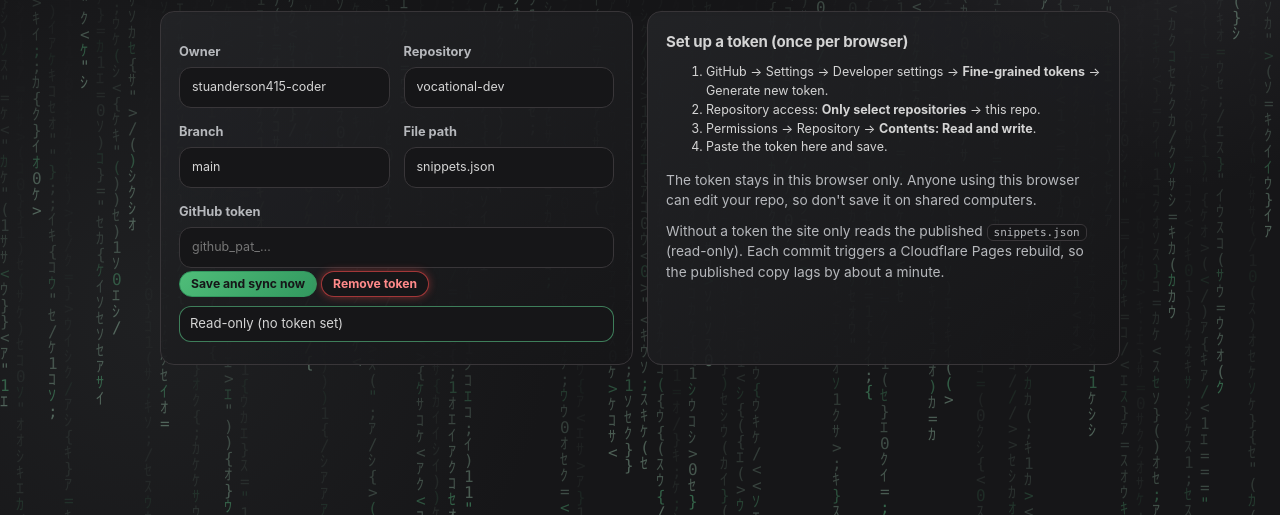
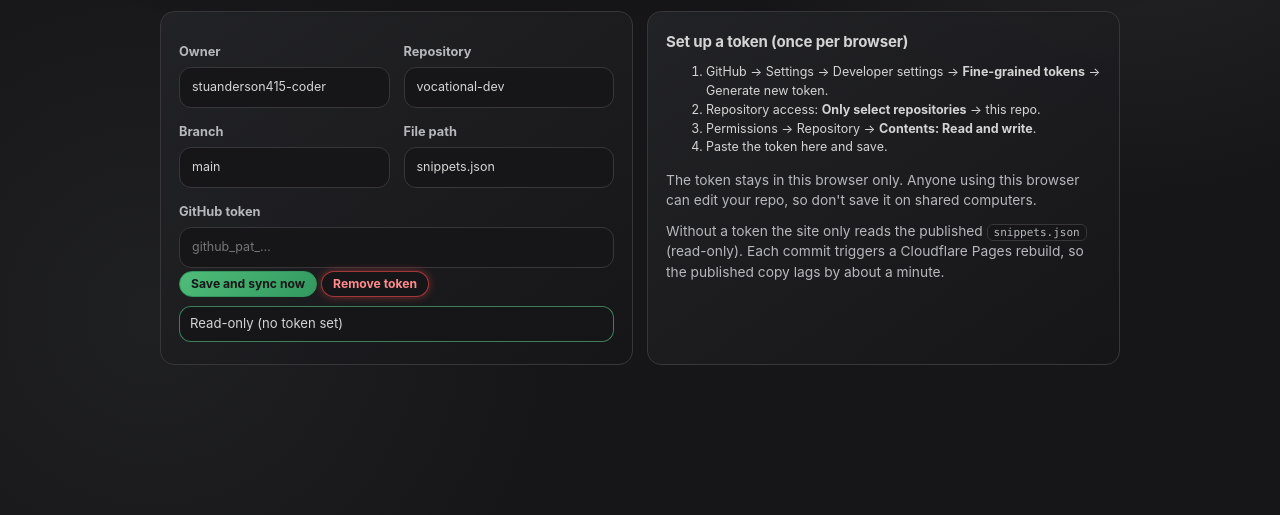
Before and after one commit to stuanderson415-coder/vocational-dev, a plain HTML site: page sync.html in a window 1280 px wide. Shown: the part 285-800 px from the top of the page. Drawn offline with Linux system fonts and the light colour scheme.

Commit message:
no matrix

```diff
--- a/app.js
+++ b/app.js
@@ -131,36 +131,6 @@ document.addEventListener('DOMContentLoaded', () => {
   document.querySelectorAll('nav a').forEach(a => { if (a.getAttribute('href') === here) a.classList.add('active'); });
 });
 
-// Matrix-style falling code background
-document.addEventListener('DOMContentLoaded', () => {
-  if (matchMedia('(prefers-reduced-motion: reduce)').matches) return;
-  const c = document.createElement('canvas');
-  c.id = 'rain';
-  document.body.prepend(c);
-  const ctx = c.getContext('2d');
-  const chars = '01<>/="{}();ｱｲｳｴｵｶｷｸｹｺｻｼｽｾｿ'.split('');
-  const size = 16;
-  let drops = [];
-  function resize() {
-    c.width = innerWidth; c.height = innerHeight;
-    drops = Array.from({ length: Math.ceil(c.width / size) }, () => Math.random() * -50);
-  }
-  resize(); addEventListener('resize', resize);
-  setInterval(() => {
-    const css = getComputedStyle(document.documentElement);
-    ctx.globalCompositeOperation = 'destination-out';
-    ctx.fillStyle = 'rgba(0,0,0,0.08)';
-    ctx.fillRect(0, 0, c.width, c.height);
-    ctx.globalCompositeOperation = 'source-over';
-    ctx.font = size + 'px ' + css.getPropertyValue('--codeFont');
-    drops.forEach((y, i) => {
-      ctx.fillStyle = y % 7 < 1 ? css.getPropertyValue('--secondary') : css.getPropertyValue('--tertiary');
-      ctx.fillText(chars[Math.floor(Math.random() * chars.length)], i * size, y * size);
-      drops[i] = y * size > c.height && Math.random() > 0.975 ? 0 : y + 1;
-    });
-  }, 70);
-});
-
 // Connected-node graph in the header (same idea as the fastigiatalab.com entry page)
 document.addEventListener('DOMContentLoaded', () => {
   const header = document.querySelector('header');
--- a/style.css
+++ b/style.css
@@ -41,7 +41,6 @@ iframe{width:100%;min-height:360px;border:1px solid var(--line);background:#fff;
 .row{display:grid;grid-template-columns:1fr 1fr;gap:14px}
 pre{background:#161618;border:1px solid var(--line);border-radius:12px;padding:12px 14px;overflow:auto}
 code{font-family:var(--codeFont);font-size:.8em;background:#161618;border:1px solid var(--line);padding:1px 6px;border-radius:6px}
-#rain{position:fixed;inset:0;width:100%;height:100%;z-index:-1;opacity:.4;pointer-events:none}
 @media(max-width:800px){.row{grid-template-columns:1fr}}
 .brand-label{font-size:.68rem}
 .intro{color:var(--soft);margin:0 0 14px}
```
